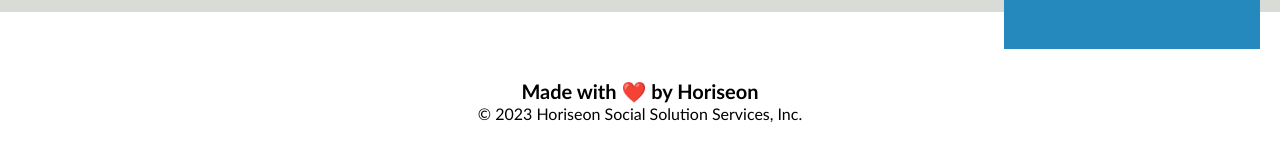
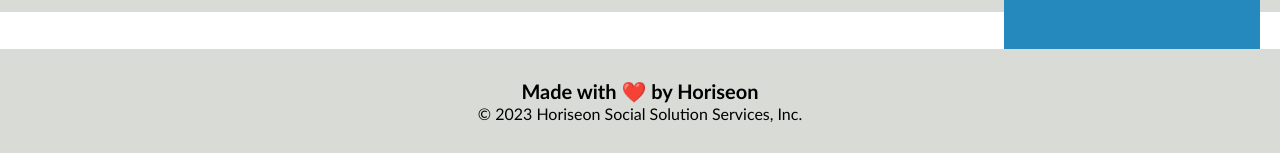
Before and after one commit to rileyjess/baseball-field, a plain HTML site: page index.html in a window 1280 px wide. Shown: the part 1870-2023 px from the top of the page. Drawn offline with Linux system fonts and the light colour scheme.

```diff
--- a/assets/css/style.css
+++ b/assets/css/style.css
@@ -124,6 +124,7 @@ p {
     clear: both;
     font-family: 'Trebuchet MS', 'Lucida Sans Unicode', 'Lucida Grande', 'Lucida Sans', Arial, sans-serif;
     text-align: center;
+    background-color: #d9dcd6
 }
 
 .footer h4 {
```
Also changed, not shown: 4 other files.
